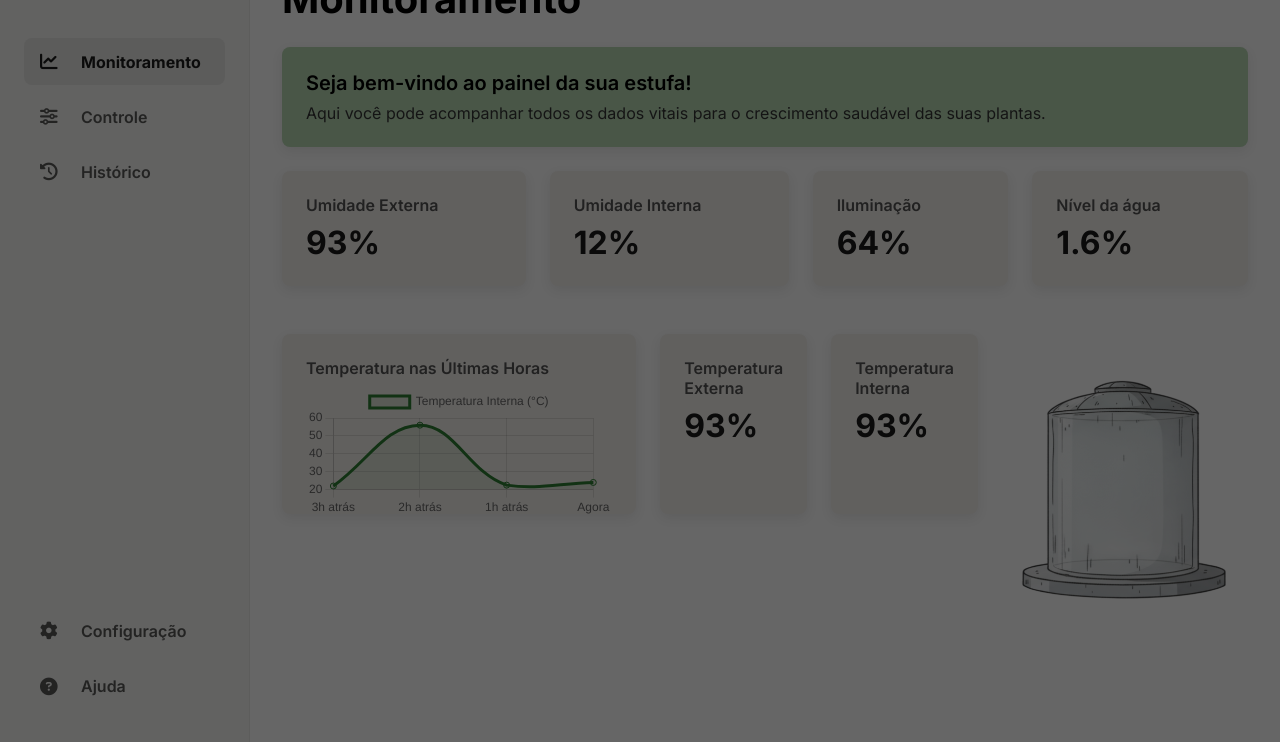
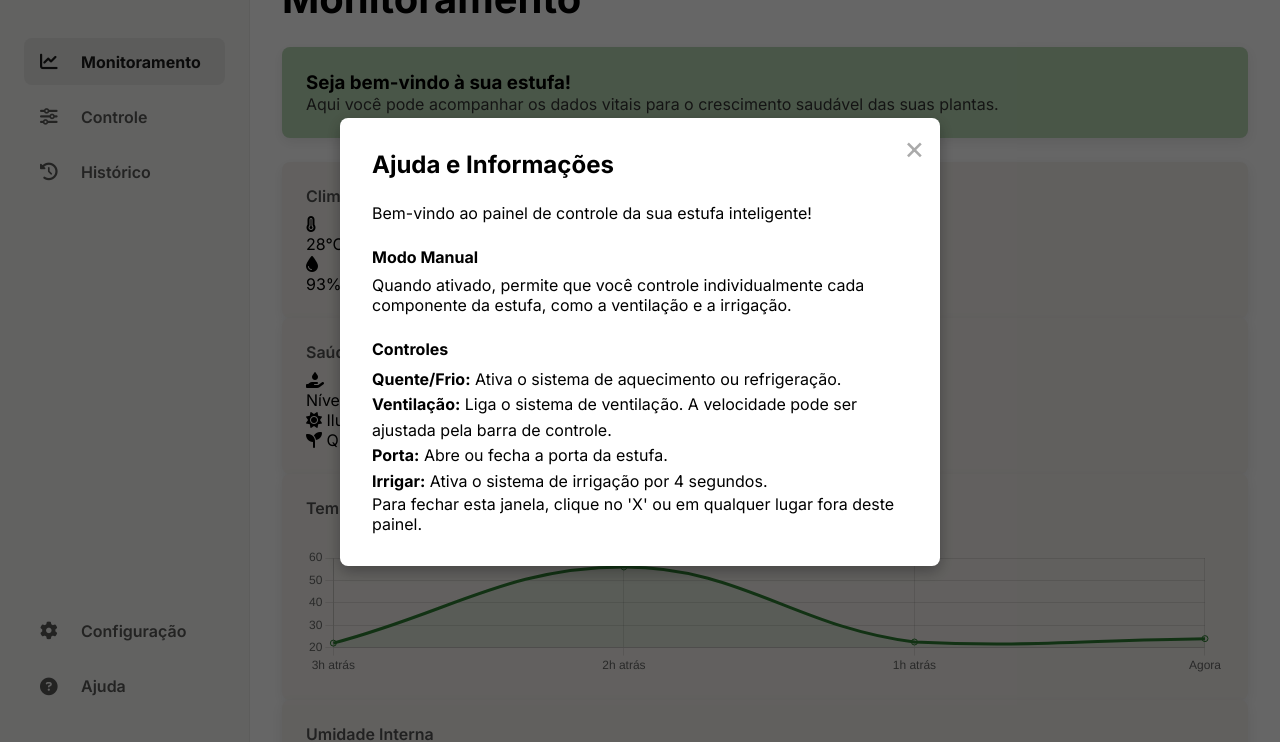
Before and after one commit to marialemessilva/Estufa-, a plain HTML site: page front-end/index.html in a window 1280 px wide. Both pictures are taken after a click on the link "Ajuda". Shown: the part 58-800 px from the top of the page. Drawn offline with nearby package versions, Linux system fonts and the light colour scheme; no server answers.

Commit message:
Update index.html

```diff
--- a/front-end/index.html
+++ b/front-end/index.html
@@ -38,56 +38,125 @@
             <h1>Monitoramento</h1>
 
             <div class="welcome-banner">
-                <h2>Seja bem-vindo ao painel da sua estufa!</h2>
-                <p>Aqui você pode acompanhar todos os dados vitais para o crescimento saudável das suas plantas.</p>
+                <h3>Seja bem-vindo à sua estufa!</h3>
+                <p>Aqui você pode acompanhar os dados vitais para o crescimento saudável das suas plantas.</p>
             </div>
 
-            <div class="info-row">
-                <div class="card">
-                    <h3>Umidade Externa</h3>
-                    <p class="sensor-data">93%</p>
+            <div class="dashboard">
+
+                <div class="dashboard-main-area">
+                    <div class="info-cards">
+                        <div class="card clima-atual">
+                            <h3>Clima Atual</h3>
+                            <div class="data-group">
+                                <div class="data-item">
+                                    <div class="icon-circle">
+                                        <i class="fa-solid fa-temperature-full"></i>
                                     </div>
-                <div class="card">
-                    <h3>Umidade Interna</h3>
-                    <p class="sensor-data">12%</p>
+                                    <span class="data-value">28°C</span>
+                                    <div class="chart-placeholder"></div>
                                 </div>
-                <div class="card">
-                    <h3>Iluminação</h3>
-                    <p class="sensor-data">64%</p>
+                                <div class="data-item">
+                                    <div class="icon-circle">
+                                        <i class="fa-solid fa-droplet"></i>
                                     </div>
-                <div class="card">
-                    <h3>Nível da água</h3>
-                    <p class="sensor-data">1.6%</p>
+                                    <span class="data-value">93%</span>
+                                    <div class="chart-placeholder"></div>
+                                </div>
                             </div>
                         </div>
 
-            <div class="monitoramento-grid">
-                <div class="monitoramento-col-esquerda">
-                    <div class="info-row">
-                        <div class="card main-chart-card">
-                            <h3>Temperatura nas Últimas Horas</h3>
-                            <canvas id="myLineChart"></canvas>
+                        <div class="card saude-planta">
+                            <h3>Saúde da Planta</h3>
+                            <div class="saude-data-group">
+                                <div class="saude-data-row">
+                                    <i class="fa-solid fa-hand-holding-droplet"></i>
+                                    <div class="saude-data-text">
+                                        <span class="label">Nível da Água</span>
+                                        <span class="value">85%</span>
+                                        <span class="sub-value">1.6L</span>
                                     </div>
-                        <div class="card temp-card">
-                            <h3>Temperatura Externa</h3>
-                            <p class="sensor-data">93%</p>
                                 </div>
-                        <div class="card temp-card">
-                            <h3>Temperatura Interna</h3>
-                            <p class="sensor-data">93%</p>
+                                <div class="saude-data-row">
+                                    <i class="fa-solid fa-sun"></i>
+                                    <span class="label">Iluminação</span>
+                                    <span class="value">64%</span>
+                                </div>
+                                <div class="saude-data-row">
+                                    <i class="fa-solid fa-seedling"></i>
+                                    <span class="label">Qualidade do Ar</span>
+                                    <div class="status-bar">
+                                        <div class="status-fill"></div>
                                     </div>
                                 </div>
                             </div>
-                <div class="monitoramento-col-direita">
-                    <img src="imagens/Tanque.png" alt="Imagem de um tanque de vidro" class="imagem-tanque">
                         </div>
+                    </div>
+
+                    <div class="card chart-card">
+                        <h3>Temperatura nas Últimas 24 Horas</h3>
+                        <div class="chart-container">
+                            <canvas id="myLineChart"></canvas>
+                        </div>
+                    </div>
+                </div>
+
+                <div class="card tanque-card">
+                    <h3>Umidade Interna</h3>
+                    <span class="umidade-value">64%</span>
+                    <img src="imagens/Tanque.png" alt="Imagem de um tanque de vidro" class="tanque-img">
+                    <div class="tanque-footer">
+                        <span class="last-update">Última Atualização: <br>2 min atrás</span>
+                        <span class="status-ok">Status: Tudo Ok</span>
+                    </div>
+                </div>
+
             </div>
         </main>
     </div>
 
     <div id="help-modal" class="modal-overlay">
+        <div class="modal-content">
+            <button class="modal-close">&times;</button>
+            <h2>Ajuda e Informações</h2>
+            <p>Bem-vindo ao painel de controle da sua estufa inteligente!</p>
+            <h4>Modo Manual</h4>
+            <p>Quando ativado, permite que você controle individualmente cada componente da estufa, como a ventilação e a irrigação.</p>
+            <h4>Controles</h4>
+            <ul>
+                <li><strong>Quente/Frio:</strong> Ativa o sistema de aquecimento ou refrigeração.</li>
+                <li><strong>Ventilação:</strong> Liga o sistema de ventilação. A velocidade pode ser ajustada pela barra de controle.</li>
+                <li><strong>Porta:</strong> Abre ou fecha a porta da estufa.</li>
+                <li><strong>Irrigar:</strong> Ativa o sistema de irrigação por 4 segundos.</li>
+            </ul>
+            <p>Para fechar esta janela, clique no 'X' ou em qualquer lugar fora deste painel.</p>
         </div>
+    </div>
+
     <div id="config-modal" class="modal-overlay">
+        <div class="modal-content">
+            <button class="modal-close">&times;</button>
+            <h2>Configurações da Estufa</h2>
+           <form class="config-form">
+                <div class="form-group">
+                    <label for="temp-max">Temperatura Máxima Ideal (°C)</label>
+                    <input type="number" id="temp-max" value="28" min="20" max="50">
+                </div>
+                <div class="form-group">
+                    <label for="temp-min">Temperatura Mínima Ideal (°C)</label>
+                    <input type="number" id="temp-min" value="18" min="-10" max="20">
+                </div>
+                <div class="form-group">
+                    <label for="umid-max">Umidade Máxima Ideal (%)</label>
+                    <input type="number" id="umid-max" value="85" min="50" max="100">
+                </div>
+                <div class="form-group">
+                    <label for="umid-min">Umidade Mínima Ideal (%)</label>
+                    <input type="number" id="umid-min" value="60" min="30" max="70">
+                </div>
+                <button type="submit" class="btn-salvar">Salvar Alterações</button>
+            </form>
+        </div>
     </div>
 
     <script src="script/res.js"></script>
```
Lines whose indentation alone changed are shown as unchanged.
